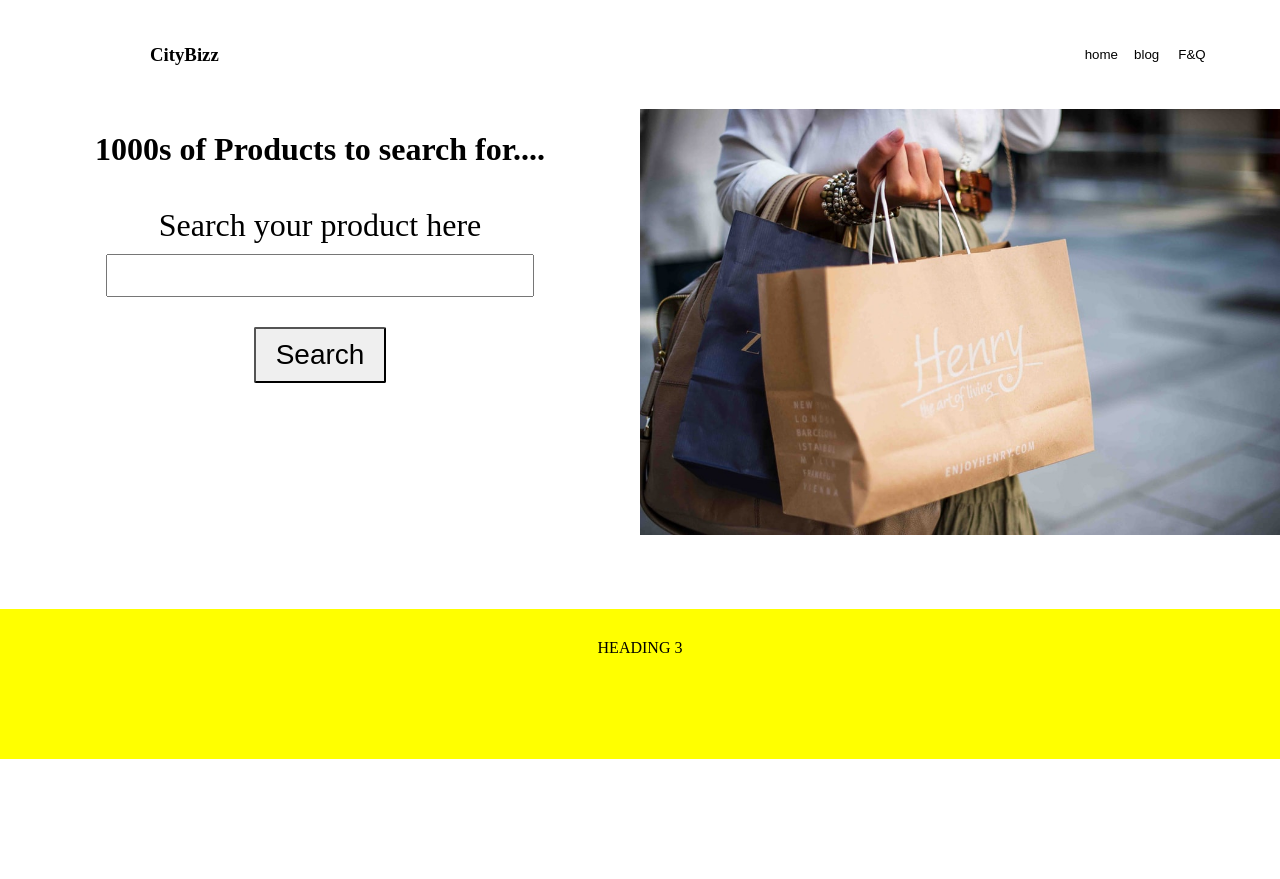
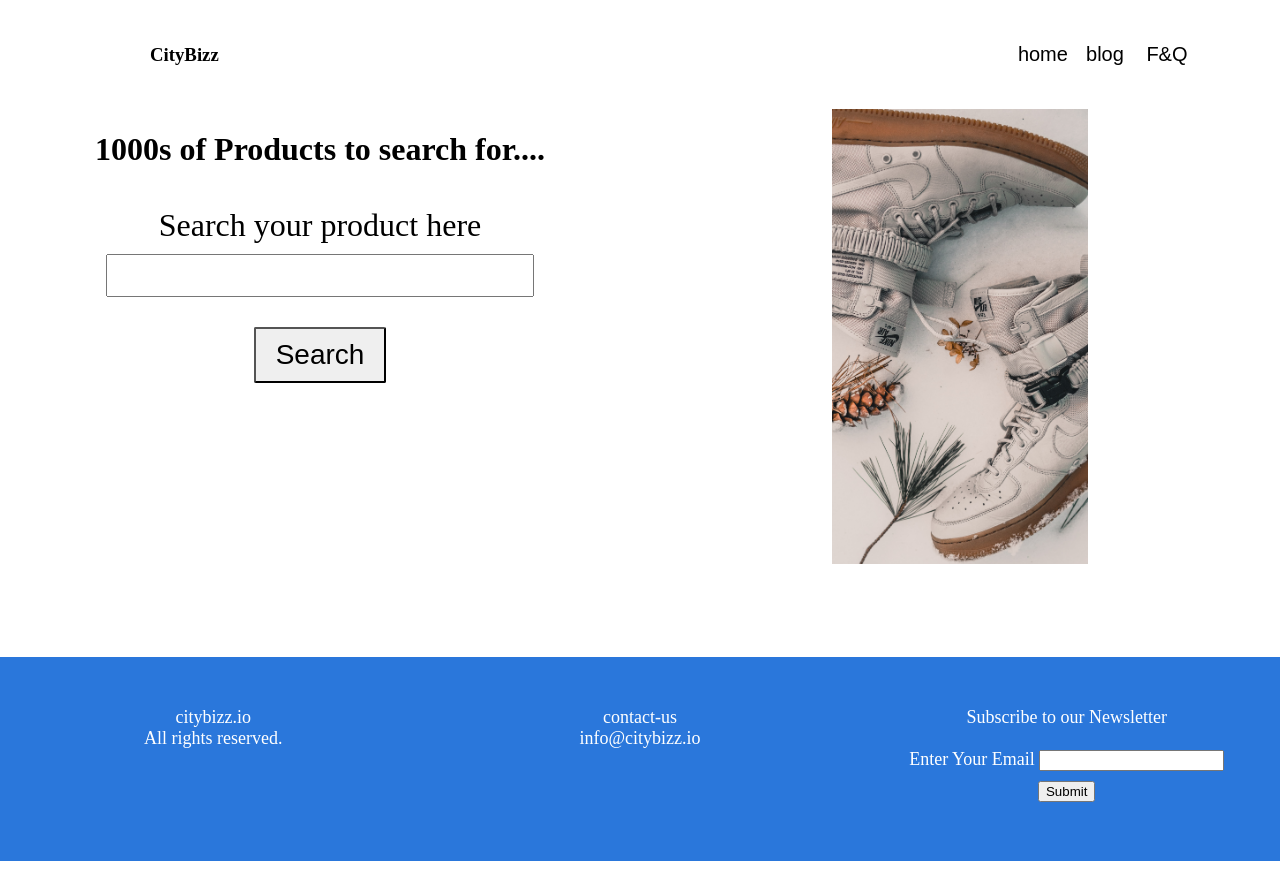
Before and after one commit to grewal25/django-blog, a Django app: page / in a window 1280 px wide. Before the commit the page ends 759 px from the top, so only its background shows below. Run offline with Django 3.2, Linux system fonts and the light colour scheme.

Commit message:
landing page improve

```diff
--- /dev/null
+++ b/blog/homepage/static/css/base.css
@@ -0,0 +1,94 @@
+body{
+    padding:0;
+    margin:0;
+  }
+
+  .top{
+    display: flex;
+  }
+
+  .nav{
+      display: grid;
+    grid-template-columns: 1fr 1fr 1fr 1fr;
+    margin: 0px  20px 0px auto;
+
+
+  }
+
+  top .nav button{
+    background: transparent;
+    border: 0px;
+    font-size: 20px;
+  }
+
+  top .logo {
+    margin-left : 150px;
+    font-size: 28px;
+  }
+
+  .mid {
+    display: grid;
+    grid-template-column: auto auto ;
+    width: 100%;
+    height: 500px;
+    display: flex;
+  }
+
+  .heading-1{
+    width: 50%;
+    /* background-color : rgb(179, 179, 230); */
+    text-align: center;
+    margin-bottom: 0px;
+
+  /*   align-items: center; */
+
+  }
+
+  .heading-1 label{
+    font-size: 32px;
+  }
+
+  .heading-1 input{
+    font-size: 32px;
+    margin: 10px;
+  }
+
+  .heading-1 button {
+    border-radius: 2px;
+    margin: 20px;
+    padding: 10px 20px 10px 20px;
+    font-size: 28px;
+  }
+
+  .heading-2{
+    width: 50%;
+    margin-bottom: 0px;
+    text-align: center;
+
+
+  }
+
+  .image-1{
+
+    margin: 0;
+    padding: 0;
+  }
+
+  .footer{
+
+    grid-template-column: auto auto ;
+    width: 100%;
+    height: 240px;
+    display: flex;
+    margin-top: 30px;
+    color: white;
+    font-size: 18px;
+
+  }
+
+  .footer p{
+    background-color: rgb(42, 119, 219);
+    width: 100%;
+    text-align: center;
+    padding-top: 50px;
+  }
--- a/blog/homepage/templates/homepage/index.html
+++ b/blog/homepage/templates/homepage/index.html
@@ -5,6 +5,7 @@
     <meta charset="UTF-8">
     <meta name="viewport" content="width=device-width, initial-scale=1.0">
     <title>Document</title>
+    <link rel="stylesheet" href="{% static 'css/base.css' %}">
 </head>
 <body>
     <top class="top" >
@@ -31,108 +32,47 @@
        <div class = "heading-2">
 
          <img class="image-1"
-         src="{% static 'img/shopping.jpeg'%}" width = "100%"
+         src="{% static 'img/shop2.jpg'%}" width = "40%"
       alt="">
        </div>
       </mid>
 
       <footer class="footer">
-        <p>HEADING 3</p>
+        <p>citybizz.io
+          <br>
+          All rights reserved.
+        </p>
+        <p>
+        contact-us
+        <br>
+        info@citybizz.io
+
+        </p>
+        <p>Subscribe to our Newsletter
+          <br>
+          <br>
+          <label for="">Enter Your Email</label>
+          <input type="text">
+          <br>
+          <button>Submit</button>
+        </p>
+
       </footer>
 
 
 
 <style>
-    body{
-  padding:0;
-  margin:0;
-}
-
-.top{
-  display: flex;
-}
-
-.nav{
-    display: grid;
-  grid-template-columns: 1fr 1fr 1fr 1fr;
-  margin: 0px  20px 0px auto;
-}
-
-top .nav button{
-  background: transparent;
-  border: 0px;
-}
-
-top .logo {
-  margin-left : 150px;
-  font-size: 28px;
-}
-
-.mid {
-  display: grid;
-  grid-template-column: auto auto ;
-  width: 100%;
-  height: 500px;
-  display: flex;
-}
-
-.heading-1{
-  width: 50%;
-  /* background-color : rgb(179, 179, 230); */
-  text-align: center;
-  margin-bottom: 0px;
-
-/*   align-items: center; */
-
-}
-
-.heading-1 label{
-  font-size: 32px;
-}
-
-.heading-1 input{
-  font-size: 32px;
-  margin: 10px;
-}
-
-.heading-1 button {
-  border-radius: 2px;
-  margin: 20px;
-  padding: 10px 20px 10px 20px;
-  font-size: 28px;
-}
-
-.heading-2{
-  width: 50%;
-  margin-bottom: 0px;
-  text-align: center;
+   .footer  label{
+    margin-top: 10px;
 
 
-}
+   }
 
-.image-1{
+   .footer button {
+     margin-top: 10px;
+   }
 
-  margin: 0;
-  padding: 0;
-}
 
-.footer{
-  display: grid;
-  grid-template-column: auto auto ;
-  width: 100%;
-  height: 150px;
-  display: flex;
-
-}
-
-.footer p{
-  background-color: yellow;
-  display: grid;
-  width: 100%;
-  margin:0;
-  text-align: center;
-  padding-top: 30px;
-}
 </style>
 </body>
 </html>
```
Also changed, not shown: blog/homepage/static/img/shop2.jpg (added).
